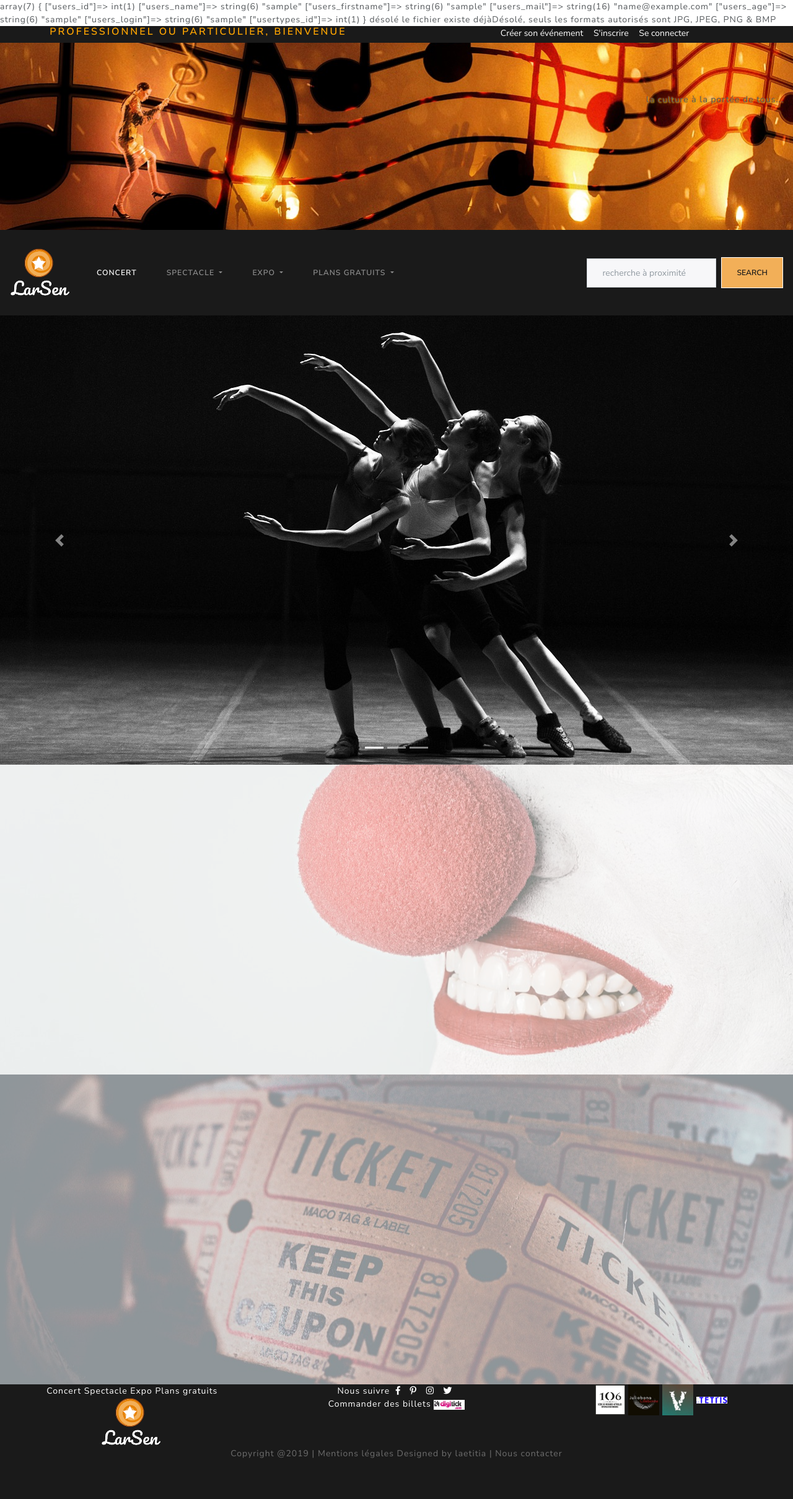
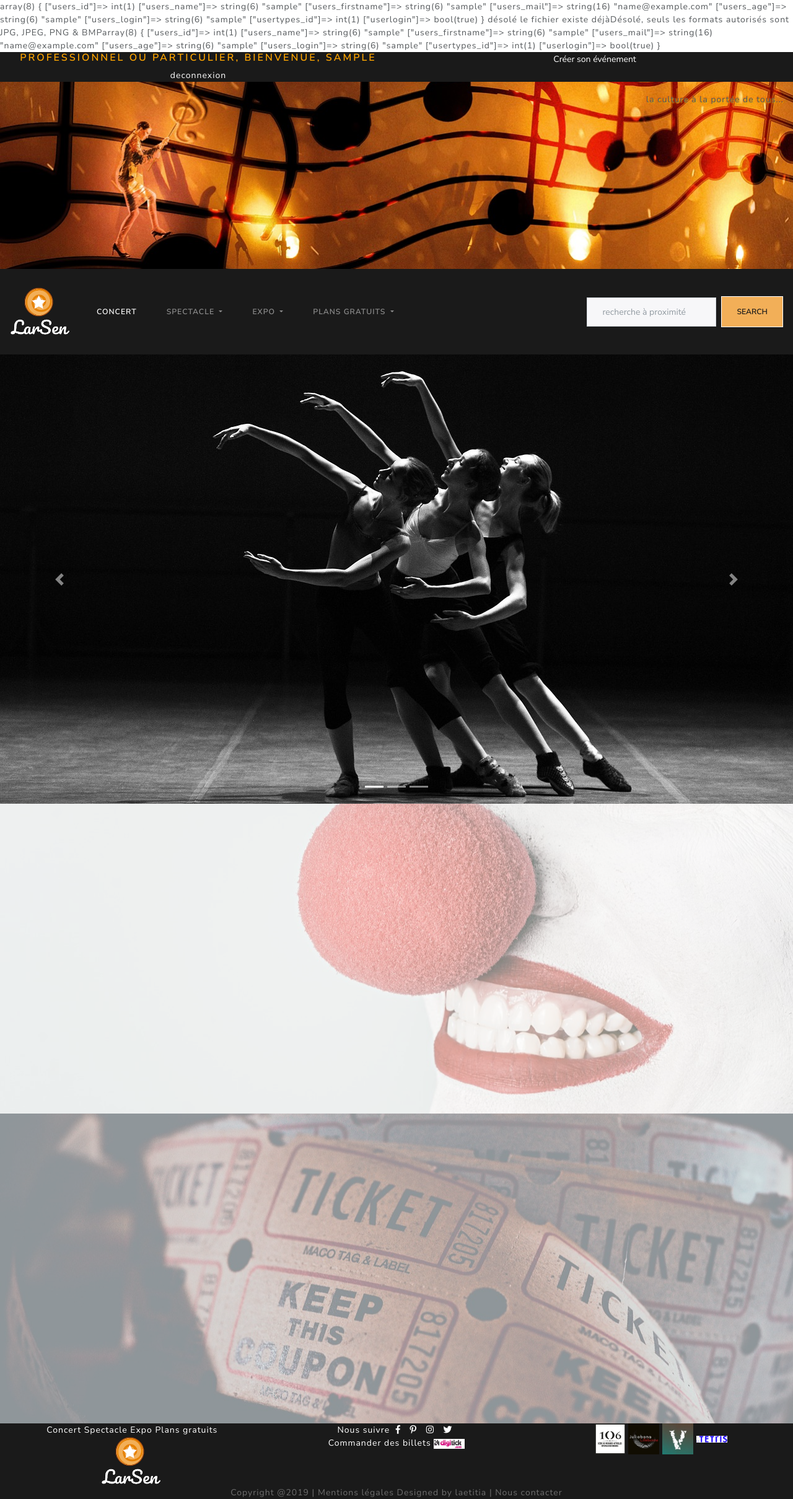
Before and after one commit to thorellaetitia/projetLarsen, a PHP site: page / in a window 1280 px wide. Shown: the whole page at 62% size. Before the commit the page ends 2353 px from the top, so only its background shows below. Run offline with PHP 8.4, Linux system fonts and the light colour scheme; the visitor is signed in with stand-in values (Sample User, id 1); data that the repository does not hold is empty; some libraries are stand-ins or nearby versions.

Commit message:
usersidok

```diff
--- a/assets/style.css
+++ b/assets/style.css
@@ -4,7 +4,6 @@
     text-align : center;
 
 }
-
 .connection {
     background-color: #1a1a1a;
     color : #ffffff;
--- a/controllers/controllerevent.php
+++ b/controllers/controllerevent.php
@@ -7,6 +7,7 @@ require_once 'models/modelUsers.php';
 //on instancie un nouvel objet event
 $eventObj = new event();
 $profilEventObj = new event();
+//j'instancie un nouvel objet
 
 // On édite les regex
 $regexLetter = '/^[a-zA-ZÄ-ÿ\-]+$/'; //autorise les lettres alplhabet majuscules et minuscules et les accents
@@ -26,17 +27,12 @@ $extensions_valides = array('jpg', 'bmp', 'png');
 
 $modalErrorevent = false;
 
-////////////////////////////////
-//TEST FAUSSE VARIABLE SESSION
-////////////////////////////////
-//$sessionUserId = 16;
-////////////////////////////////
-//TEST FAUSSE VARIABLE SESSION
-////////////////////////////////
-$profilEventObj->users_id = $sessionUserId;
+if (isset($_SESSION['userlogin'])) {
+    $profilEventObj->users_id = $_SESSION['users_id'];
+    $usersObj->users_id = $_SESSION['users_id'];
+}
+
 $arrayProfileEvent = $profilEventObj->displayEventById();
-
-
 
 if (isset($_POST['eventcategory_id'])) {
     $eventcategory_id = htmlspecialchars($_POST['eventcategory_id']);
@@ -98,7 +94,6 @@ if (isset($_FILES['event_picture']['name'])) {
     }
 }
 //////////verifications sur le type de fichier upload//////////
-
 //spécifie le dossier dans lequel les images sont stockées
 $target_dir = "img/";
 
@@ -133,8 +128,7 @@ if ($_FILES["event_picture"]["size"] > 500000) {
     $uploadOk = 0;
 }
 // Prise en compte de certains formats de fichiers
-if ($imageFileType != "jpg" && $imageFileType != "png" && $imageFileType != "jpeg"
-   && $imageFileType != "bmp") {
+if ($imageFileType != "jpg" && $imageFileType != "png" && $imageFileType != "jpeg" && $imageFileType != "bmp") {
     echo "Désolé, seuls les formats autorisés sont JPG, JPEG, PNG & BMP";
     $uploadOk = 0;
 }
@@ -173,14 +167,13 @@ if (isset($_POST['event_description'])) {
 
 
 if ((isset($_POST['createEventBtn'])) && (count($errorsArrayevent) !== 0)) {
-
     $newDate = str_replace('/', '-', $event_date);
+    $eventObj->users_id = $_SESSION['users_id'];
     $eventObj->event_title = $event_title;
     $eventObj->event_date = $event_date;
     $eventObj->event_time = $event_time;
     $eventObj->event_picture = $event_picture;
     $eventObj->event_description = $event_description;
-    $eventObj->users_id = $sessionUserId;
     $eventObj->eventcategory_id = $eventcategory_id;
     $eventObj->postalcode_id = $postalcode_id;
     $eventObj->showplaces_id = $showplaces_id;
--- a/controllers/controllerinscription.php
+++ b/controllers/controllerinscription.php
@@ -25,6 +25,7 @@ $modalErrorinscription = false;
 
 //on realise des verifications de notre formulaire
 
+if ((isset($_POST['createUserBtn']))) {
 if (isset($_POST['usertypes_id'])) {
     $usertypes_id = htmlspecialchars($_POST['usertypes_id']);
     if (!preg_match($regexLetter, $usertypes_id)) {
@@ -110,7 +111,7 @@ if (isset($_POST['secondpassword'])) {
 }
 
 if (isset($_POST['password']) && isset($_POST['secondpassword'])) {
-    if ($_POST['password'] != $_POST['secondpassword']) {
+    if ($_POST['password'] !== $_POST['secondpassword']) {
         $errorsArrayinscription['password'] = 'Le mot de passe n\'est pas identique';
         $errorsArrayinscription['secondpassword'] = 'Le mot de passe n\'est pas identique';
     }
@@ -124,7 +125,7 @@ if(count($errorsArrayinscription) !== 0){
 
 
 
-if ((isset($_POST['createUserBtn'])) && (count($errorsArrayinscription) == 0)) {
+if (count($errorsArrayinscription) == 0) {
 
     $usersObj->password = $password = password_hash($_POST['password'], PASSWORD_DEFAULT);
     $usersObj->name = $name;
@@ -133,10 +134,11 @@ if ((isset($_POST['createUserBtn'])) && (count($errorsArrayinscription) == 0)) {
     $usersObj->age = $age;
     $usersObj->login = $login;
     $usersObj->usertypes_id = $usertypes_id;
-    var_dump($usersObj);
+
 ////j'éxécute la méthode createUsers avec les attributs précedement stockés
     $usersObj->CreateUsers();
 
 
 }
+}
 ?>
--- a/controllers/controllerseconnecter.php
+++ b/controllers/controllerseconnecter.php
@@ -1,34 +1,42 @@
 <?php
 
-require_once 'models/modelDatabase.php';
-require_once 'models/modelUsers.php';
+require_once './models/modelDatabase.php';
+require_once './models/modelUsers.php';
 
 //j'instancie un nouvel objet
-$mailusersObj = new users ();
+$loginusersObj = new users();
 
 //on déclare un tableau d'erreurs vide;
 $errorsArrayconnection = [];
 $modalErrorconnection = false;
 
 
-if (empty($_POST['login'])) {
-    $errorsArrayconnection['login'] = 'login incorrect';
-}
-
-if (isset($_POST['password'])) {
-    $password = htmlspecialchars($_POST['password']);
-
-    if (empty($_POST['password'])) {
-        $errorsArrayconnection['password'] = 'mot de passe incorrect';
+if (isset($_POST['users_login'])) {
+    $users_login = htmlspecialchars($_POST['users_login']);
+    if (empty($_POST['users_login'])) {
+        $errorsArrayconnection['users_login'] = 'login incorrect';
     }
 }
 
+if (isset($_POST['users_password'])) {
+    $users_password = htmlspecialchars($_POST['users_password']);
+
+    if (empty($_POST['users_password'])) {
+        $errorsArrayconnection['users_password'] = 'mot de passe incorrect';
+    }
+}
+
+if (count($errorsArrayinscription) !== 0) {
+    $modalErrorconnection = true;
+}
+
 if ((isset($_POST['connectBtn'])) && (count($errorsArrayconnection) == 0)) {
-    $dataUser = $mailusersObj->checkUserByMail($users_mail);
+    $dataUser = $loginusersObj->checkUserBylogin($users_login);
 
-    //on va vérifier que le mot de passe soit égale au mot de passe récupéré dans la bdd
+var_dump($dataUser->users_id);
+//on va vérifier que le mot de passe soit égale au mot de passe récupéré dans la bdd
     if (is_object($dataUser)) {
-        if (password_verify($password, $dataUser->users_password)) {
+        if (password_verify($users_password, $dataUser->users_password)) {
             $_SESSION['users_id'] = $dataUser->users_id;
             $_SESSION['users_name'] = $dataUser->users_name;
             $_SESSION['users_firstname'] = $dataUser->users_firstname;
@@ -36,15 +44,9 @@ if ((isset($_POST['connectBtn'])) && (count($errorsArrayconnection) == 0)) {
             $_SESSION['users_age'] = $dataUser->users_age;
             $_SESSION['users_login'] = $dataUser->users_login;
             $_SESSION['usertypes_id'] = $dataUser->usertypes_id;
+            $_SESSION['userlogin'] = true;
         }
     } else {
         echo 'échec de la connexion';
     }
-
-    $modalErrorconnection = true;
 }
-
-var_dump($_SESSION);
-
-
-?>
--- /dev/null
+++ b/deconnexion.php
@@ -0,0 +1,5 @@
+<?php
+session_start();
+session_destroy();
+header('Location: index.php');
+exit();
--- a/headernavbar.php
+++ b/headernavbar.php
@@ -2,12 +2,16 @@
     <div class="container-fluid header">
         <div class="row">
             <div class="introduction col-lg-6 col-md-6 col-sm-12">
-                <h1>Professionnel ou particulier, bienvenue</h1>
+                <h1>Professionnel ou particulier,  <?php if (isset($_SESSION['userlogin'])) { ?>Bienvenue, <?= $_SESSION['users_login'] ?> <a href=""></a></h1>
+                <a href="deconnexion.php">deconnexion</a>
             </div>
             <div class="connection col-lg-6 col-md-6 col-sm-12">
                 <button type="button" class="headerbtn" data-toggle="modal" data-target="#createanevent" data-whatever="createanevent">Créer son événement</button>
-                <button type="button" class="headerbtn" data-toggle="modal" data-target="#inscription" data-whatever="inscription">S'inscrire</button>
-                <button type="button" class="headerbtn" data-toggle="modal" data-target="#seconnecter" data-whatever="seconnecter">Se connecter</button>
+
+                    <?php } else { ?>
+                    <button type="button" class="headerbtn" data-toggle="modal" data-target="#inscription" data-whatever="inscription">S'inscrire</button>
+                    <button type="button" class="headerbtn" data-toggle="modal" data-target="#seconnecter" data-whatever="seconnecter">Se connecter</button>
+                <?php } ?>
             </div>
         </div>
     </div>
--- a/include/seconnecter.php
+++ b/include/seconnecter.php
@@ -1,5 +1,5 @@
 <?php
-include_once('controllers/controllerseconnecter.php');
+include_once('./controllers/controllerseconnecter.php');
 ?>
 
 <!-- Modal -->
@@ -18,13 +18,13 @@ include_once('controllers/controllerseconnecter.php');
                 <form method="post" action="">
                     <div class="form-group">
                         <label for="login">Votre login : </label>
-                        <input type="text" name="login" id="login" placeholder="login" value="" required /><br>
-                        <span class="error"><?= !empty($errorsArrayconnection['login']) ? $errorsArrayconnection['login'] : ''; ?></span>
+                        <input type="text" name="users_login" id="login" placeholder="login" value="" required /><br>
+                        <span class="error"><?= !empty($errorsArrayconnection['users_login']) ? $errorsArrayconnection['users_login'] : ''; ?></span>
                     </div>
                     <div class="form-group">
                         <label for="password">Mot de passe : </label>
-                        <input type="password" name="password" id="password" placeholder="mot de passe" value="" required /><br>
-                        <span class="error"><?= !empty($errorsArrayconnection['password']) ? $errorsArrayconnection['password'] : ''; ?></span>
+                        <input type="password" name="users_password" id="password" placeholder="mot de passe" value="" required /><br>
+                        <span class="error"><?= !empty($errorsArrayconnection['users_password']) ? $errorsArrayconnection['users_password'] : ''; ?></span>
                     </div>
                     <div class="modal-footer">
                         <button type="button" class="btn btn-secondary" data-dismiss="modal">Fermer</button>
--- a/index.php
+++ b/index.php
@@ -1,10 +1,10 @@
 <?php
 session_start();
-
 include_once('controllers/controllerinscription.php');
 include_once('controllers/controllerseconnecter.php');
+var_dump($_SESSION);
 include_once('controllers/controllerevent.php');
-
+var_dump($_SESSION);
 ?>
 <!DOCTYPE HTML>
 <html lang="fr">
--- a/models/modelUsers.php
+++ b/models/modelUsers.php
@@ -44,21 +44,20 @@ class users extends database { //on crée une class clients dont le parent est d
 
     //création fonction checkUsersByMail pour vérifier si l'adresse mail existe bien ds la bdd
     //je crée ma fonction checkUsersByMail
-    public function checkUserByMail($users_mail) {
+    public function checkUserBylogin($users_login) {
         //je stock ma requête dans une variable $query
-        $query = 'SELECT * FROM `poqs_users` WHERE `users_mail` = :users_mail';
-
-    //le résultat de ma requête je le stocke dans $resultQueryAllPatients
-      //$this = correspond aux attributs de ma classe ex patients, à l'élément de ma classe (table patients)
-        $resultQuerycheckUserByMail = $this->database->query($query);
-        $resultQuerycheckUserByMail->bindValue(':users_mail', $this->users_mail, PDO::PARAM_STR);
+        $query = "SELECT * FROM `poqs_users` WHERE `users_login` LIKE :users_login";
+        //le résultat de ma requête je le stocke dans $resultQueryAllPatients
+        //$this = correspond aux attributs de ma classe ex patients, à l'élément de ma classe (table patients)
+        $resultQuerycheckUserBylogin = $this->database->prepare($query);
+        $resultQuerycheckUserBylogin->bindValue("users_login", $users_login, PDO::PARAM_STR);
         //avec le this il faut cibler l'élément de ma classe
         //le fetchall permet de récupérer toutes les infos de la requete et les transformer ds un tableau d'objets
-        $resultQuerycheckUserByMail->execute();
-        $dataUser = $resultQuerycheckUserByMail->fetch(PDO::FETCH_OBJ);
+        $resultQuerycheckUserBylogin->execute();
+        $dataUser = $resultQuerycheckUserBylogin->fetch(PDO::FETCH_OBJ);
         return $dataUser;
-       //le résultat = on lui demande d'aller chercher les éléments users pour en faire un tableau
-       //faire un fetch en utilisant l'objet PDO.
+        //le résultat = on lui demande d'aller chercher les éléments users pour en faire un tableau
+        //faire un fetch en utilisant l'objet PDO.
     }
 
 //
--- a/recordanevent.php
+++ b/recordanevent.php
@@ -1,4 +1,5 @@
 <?php
+session_start();
 include_once('controllers/controllerevent.php');
 ?>
 
```
